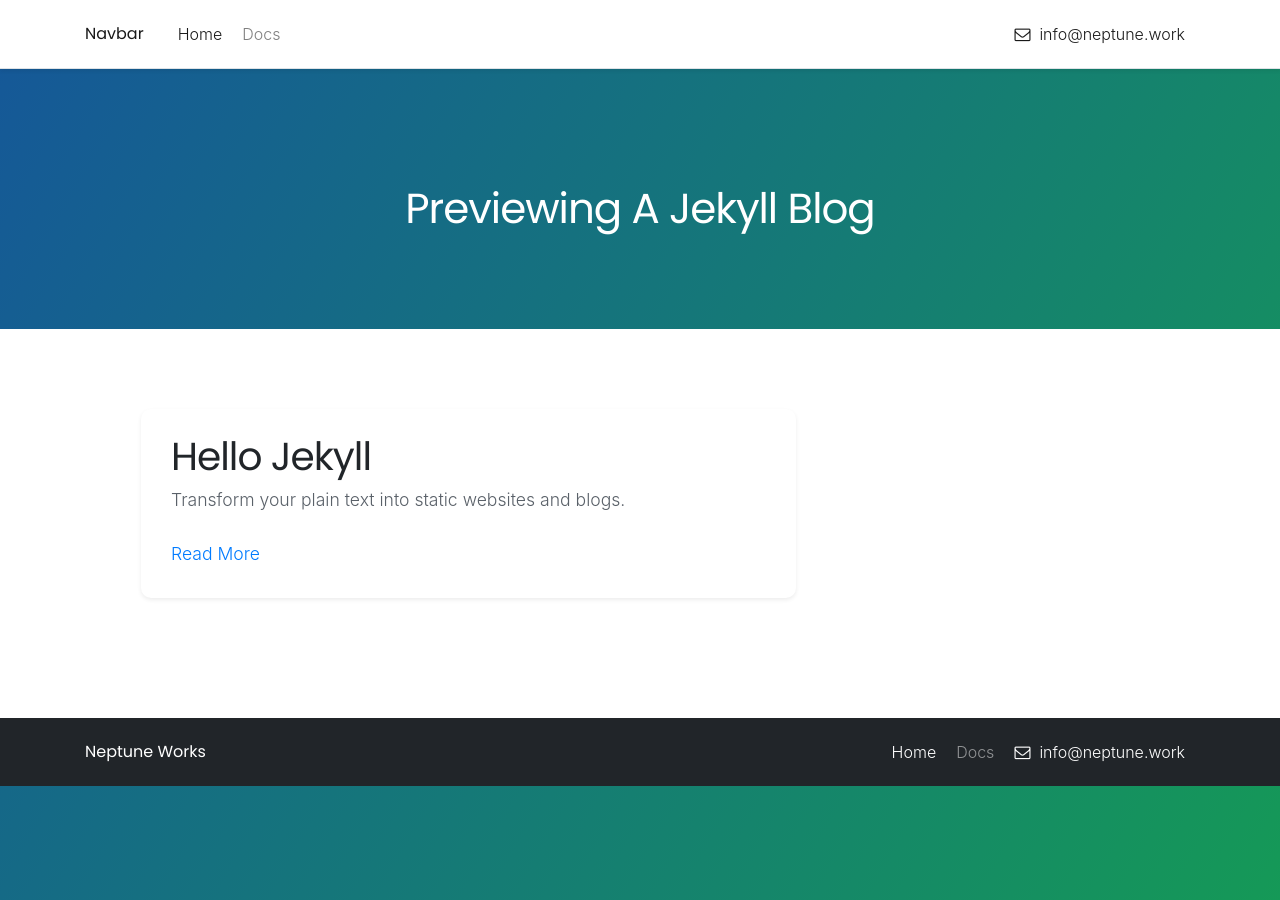
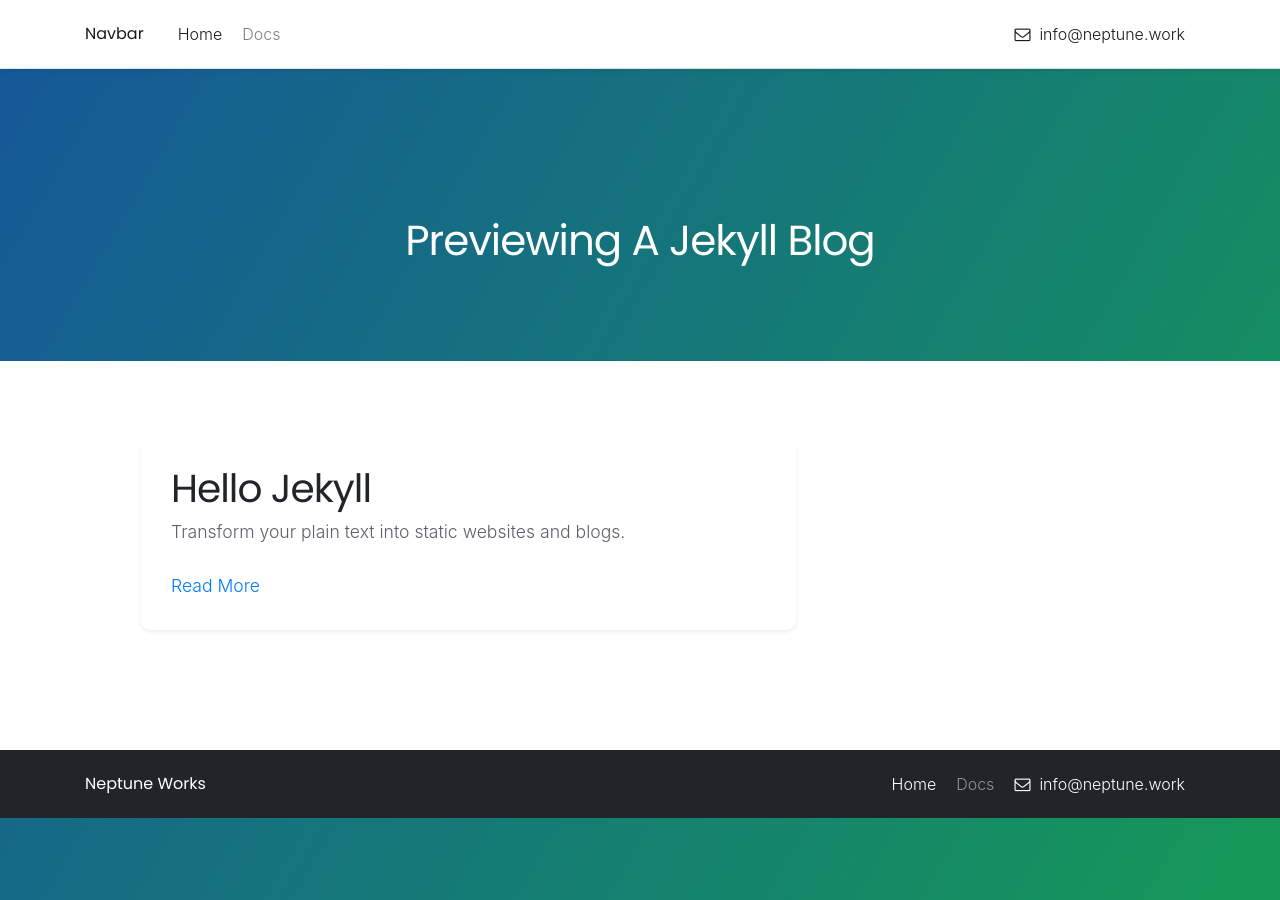
Before and after one commit to KevBuild4UR/_backup, a Jekyll site: the page built from blog/index.html, in a window 1280 px wide. Built offline with Jekyll 4.4.1, drawn with Linux system fonts in a browser that asks for light colours; nearby versions of some CDN libraries; the list of posts is cut into pages by our own code.

Commit message:
Update index.html

```diff
--- a/blog/index.html
+++ b/blog/index.html
@@ -5,7 +5,7 @@ blog-title: Previewing A Jekyll Blog
 {% include blog-header.html %}
 
 <section id="blog-header" class="blog-header">
-  <div class="container" style="padding-top: 5rem;">
+  <div class="container" style="padding-top: 7rem;">
     <div class="row">
       <div class="col-md-12 col-md-offset-1 text-center">
         <h1 style="margin: 20px 0 10px; color: #fff; line-height: 1.4; font-size: 42px;">{{ page.blog-title }}</h1>
```
